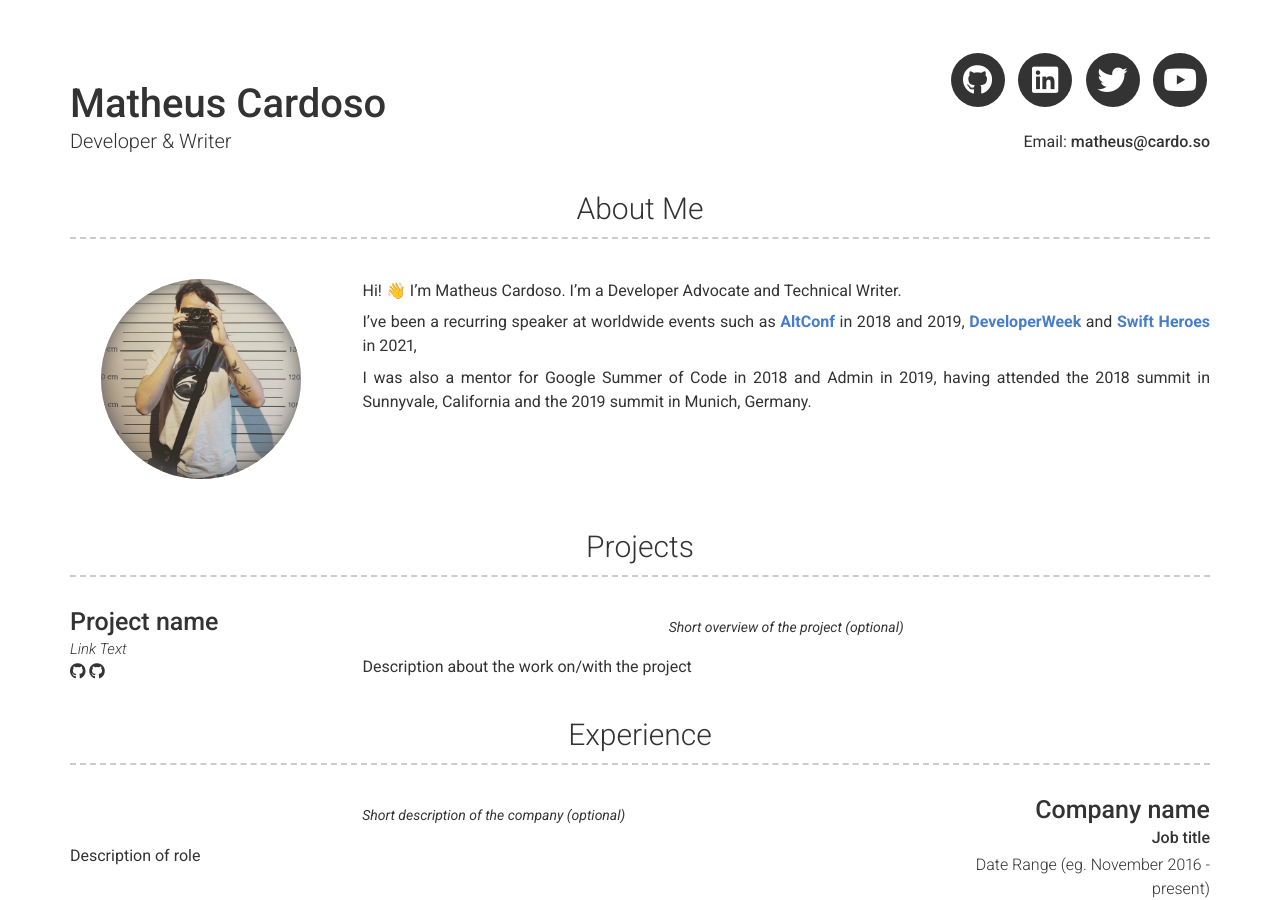
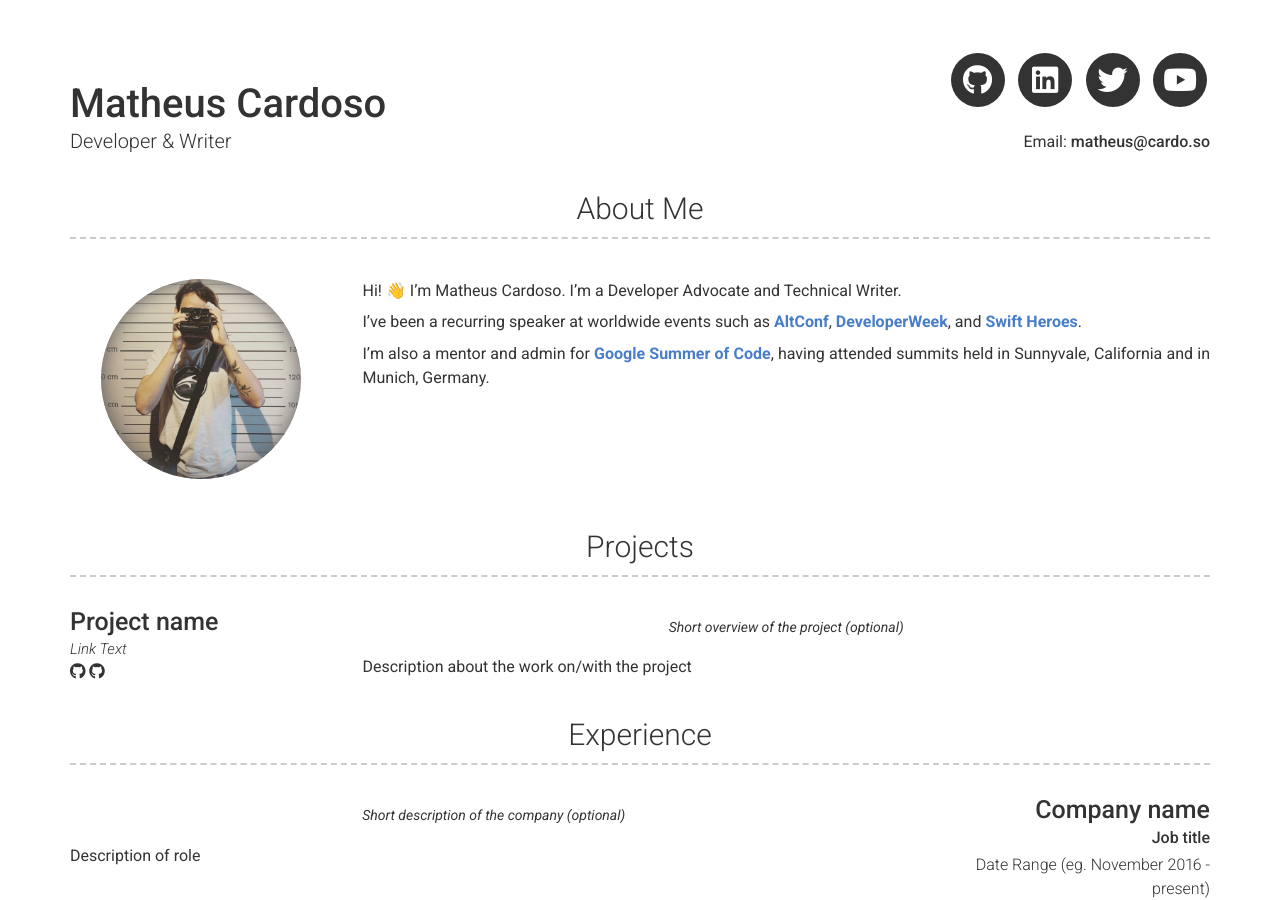
Before and after one commit to cardoso/cardoso.github.io, a Jekyll site: the page built from index.md, in a window 1280 px wide and 900 px high. Built offline with Jekyll 4.4.1, drawn with Linux system fonts in a browser that asks for light colours; nearby versions of some CDN libraries.

Commit message:
Add more content

```diff
--- a/_config.yml
+++ b/_config.yml
@@ -54,9 +54,9 @@ about_profile_image: images/profile.jpg
 about_content: | # this will include new lines to allow paragraphs
  Hi! 👋 I'm Matheus Cardoso. I'm a Developer Advocate and Technical Writer.
 
- I've been a recurring speaker at worldwide events such as **[AltConf](https://altconf.com)** in 2018 and 2019, **[DeveloperWeek](https://developerweek.com)** and **[Swift Heroes](https://swiftheroes.com)** in 2021,
+ I've been a recurring speaker at worldwide events such as **[AltConf](https://altconf.com)**, **[DeveloperWeek](https://developerweek.com)**, and **[Swift Heroes](https://swiftheroes.com)**.
 
- I was also a mentor for Google Summer of Code in 2018 and Admin in 2019, having attended the 2018 summit in Sunnyvale, California and the 2019 summit in Munich, Germany.
+ I'm also a mentor and admin for **[Google Summer of Code](https://summerofcode.withgoogle.com)**, having attended summits held in Sunnyvale, California and in Munich, Germany.
 
 content:
   - title: Projects # Title for the section
```
